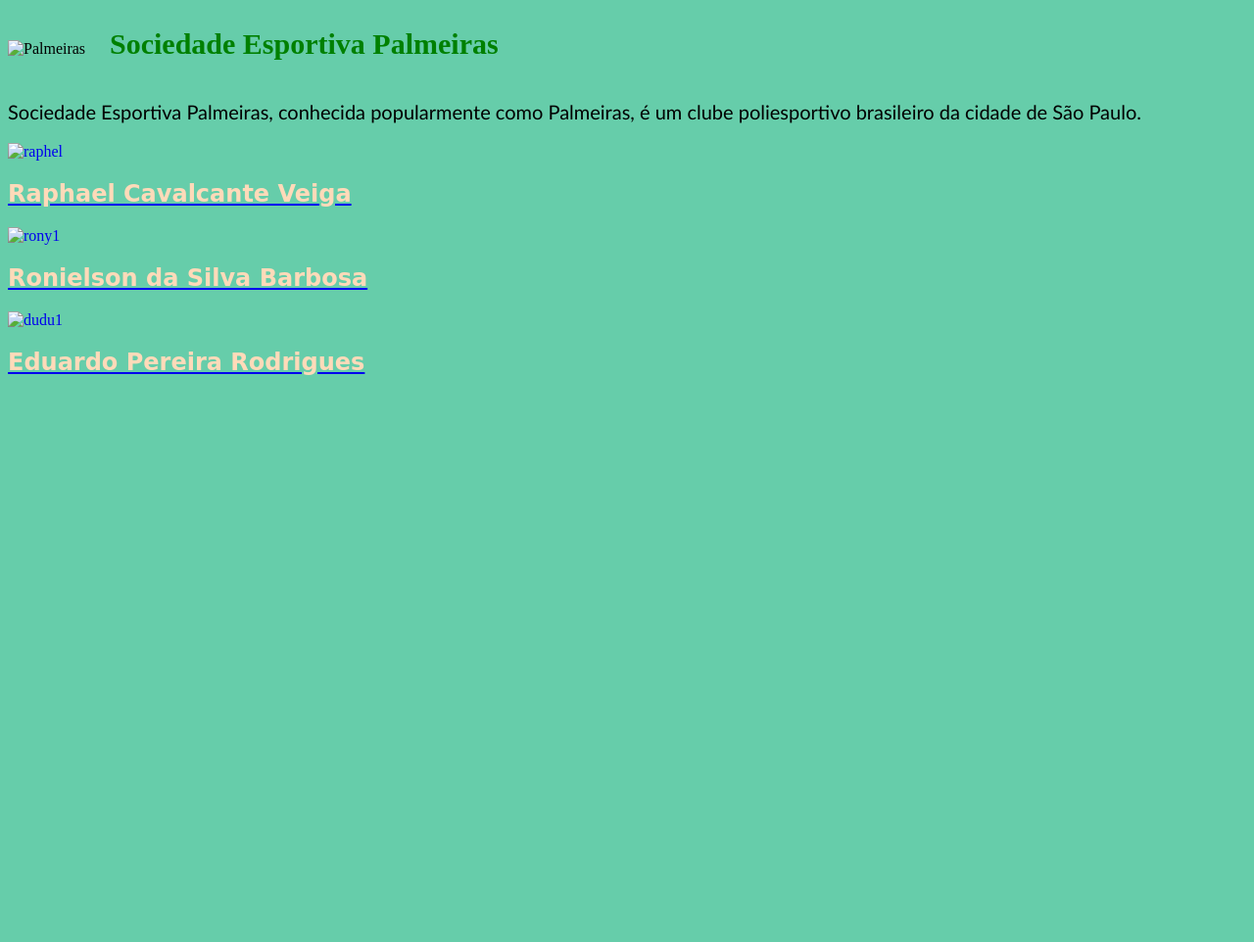
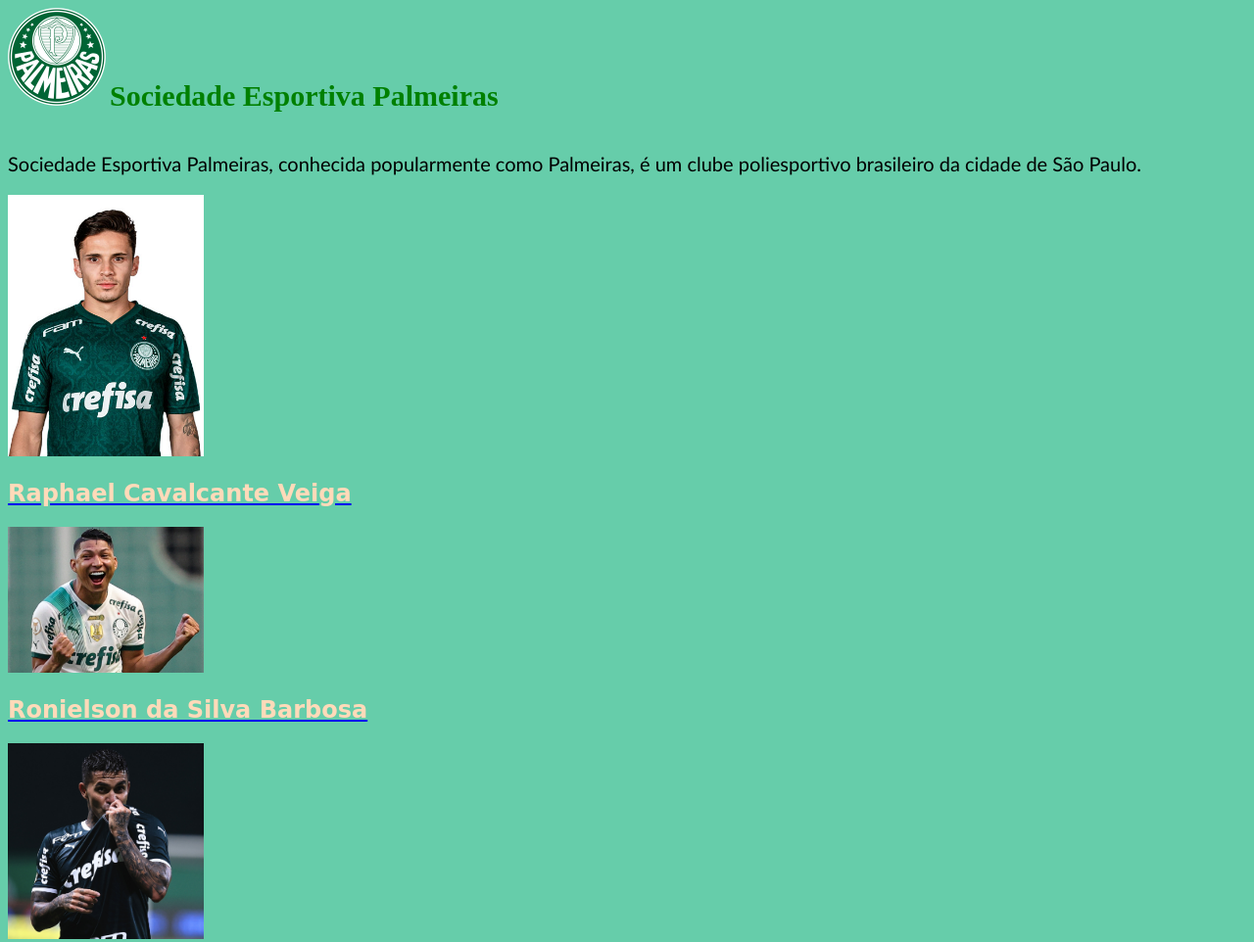
Before and after one commit to geovanerp/pwm, a plain HTML site: page index.html in a window 1280 px wide. Shown: the top 962 px of the page at 98% size. Before the commit the page ends 800 px from the top, so only its background shows below. Drawn offline with Linux system fonts and the light colour scheme.

Commit message:
arrumando os problemas

```diff
--- a/Palmeiras.html
+++ b/index.html
@@ -28,17 +28,17 @@
 </head>
 <body style="background-color: mediumaquamarine;">
 
-    <img src="../palmeira/imgens/Palmeiras_logo.svg (1).png" alt="Palmeiras">
+    <img src="./imgens/Palmeiras_logo.svg (1).png" alt="Palmeiras">
 
     <h1>Sociedade Esportiva Palmeiras</h1>
 
     <p> Sociedade Esportiva Palmeiras, conhecida popularmente como Palmeiras, é um clube poliesportivo brasileiro da cidade de São Paulo.  </p>
-    <a href="../palmeira/equipes/raphael.html"><img id="raphael" src="../palmeira/imgens/raphael-veiga.jpg" alt="raphel"> <h2>Raphael Cavalcante Veiga</h2></a>
+    <a href="./equipes/raphael.html"><img id="raphael" src="./imgens/raphael-veiga.jpg" alt="raphel"> <h2>Raphael Cavalcante Veiga</h2></a>
 
 
-    <a href="../palmeira/equipes/rony.html"><img id="rony" src="../palmeira/imgens/rony1.jpg" alt="rony1"><h2> Ronielson da Silva Barbosa </h2></a>
+    <a href="./equipes/rony.html"><img id="rony" src="./imgens/rony1.jpg" alt="rony1"><h2> Ronielson da Silva Barbosa </h2></a>
 
-    <a href="../palmeira/equipes/dudu.html"><img id="dudu1" src="../palmeira/imgens/dudu1.jpg" alt="dudu1"> <h2>Eduardo Pereira Rodrigues</h2></a>
+    <a href="./equipes/dudu.html"><img id="dudu1" src="./imgens/dudu1.jpg" alt="dudu1"> <h2>Eduardo Pereira Rodrigues</h2></a>
 
 </body>
 </html>
```
Also changed, not shown: equipes/dudu.html (+1 -1 lines), equipes/raphael.html (+2 -2 lines), equipes/rony.html (+1 -1 lines).
